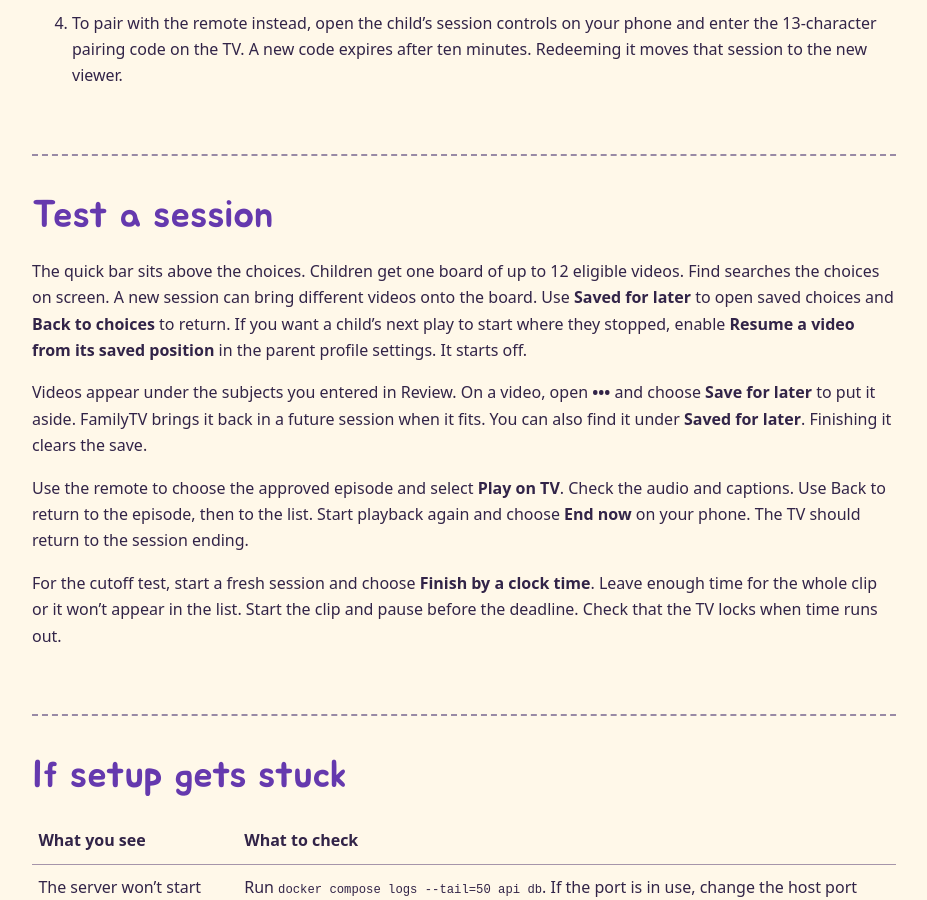
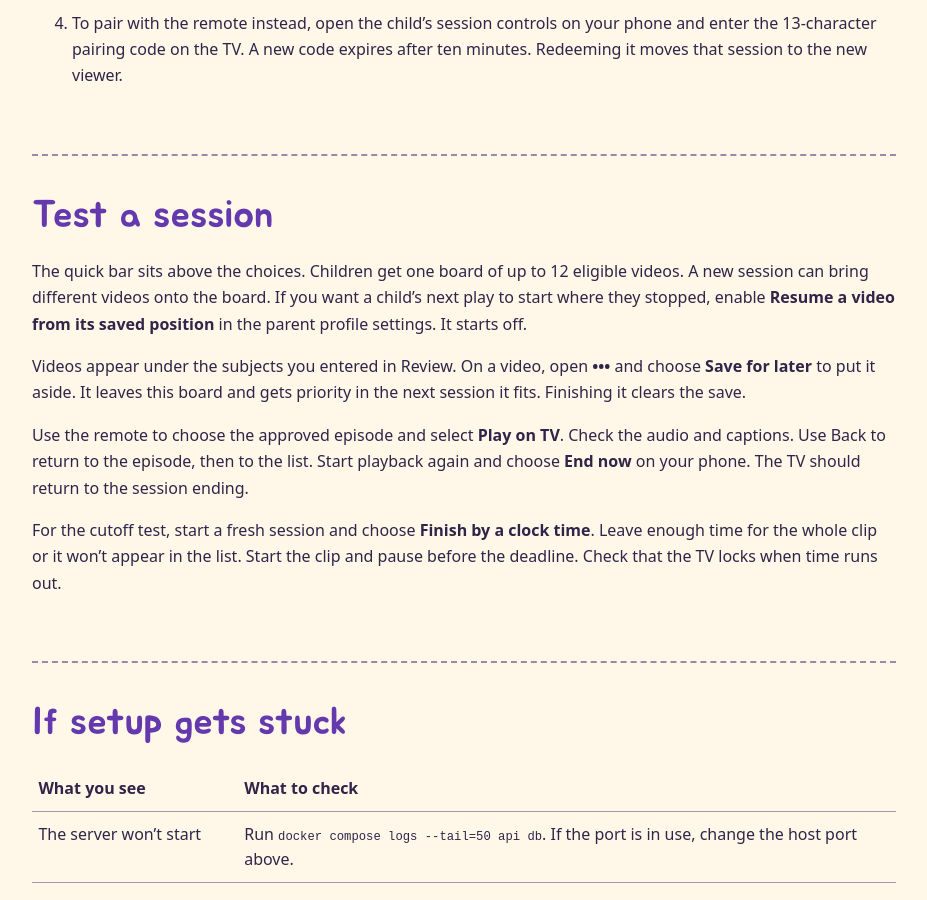
Before and after one commit to JPLuker/FamilyTV, a Jekyll site: the page built from setup/index.md, in a window 1280 px wide and 900 px high, scrolled down 3488 px. Shown: the whole window, without its empty margins (176-1103 px from the left). Built offline with Jekyll 4.4.1, drawn with Linux system fonts in a browser that asks for light colours.

Commit message:
Publish guides from 1d9dc2df7a76586f35c81e6b2a5ace78b91e2537

```diff
--- a/setup/index.md
+++ b/setup/index.md
@@ -102,9 +102,9 @@ Open your HTTPS address on your phone and sign in. Keep this development build o
 
 ## Test a session
 
-The quick bar sits above the choices. Children get one board of up to 12 eligible videos. Find searches the choices on screen. A new session can bring different videos onto the board. Use **Saved for later** to open saved choices and **Back to choices** to return. If you want a child’s next play to start where they stopped, enable **Resume a video from its saved position** in the parent profile settings. It starts off.
+The quick bar sits above the choices. Children get one board of up to 12 eligible videos. A new session can bring different videos onto the board. If you want a child’s next play to start where they stopped, enable **Resume a video from its saved position** in the parent profile settings. It starts off.
 
-Videos appear under the subjects you entered in Review. On a video, open **•••** and choose **Save for later** to put it aside. FamilyTV brings it back in a future session when it fits. You can also find it under **Saved for later**. Finishing it clears the save.
+Videos appear under the subjects you entered in Review. On a video, open **•••** and choose **Save for later** to put it aside. It leaves this board and gets priority in the next session it fits. Finishing it clears the save.
 
 Use the remote to choose the approved episode and select **Play on TV**. Check the audio and captions. Use Back to return to the episode, then to the list. Start playback again and choose **End now** on your phone. The TV should return to the session ending.
 
```
Also changed, not shown: downloads/ending-preview.png, downloads/phone-preview.png, downloads/viewer-preview.png, 1 other file.
